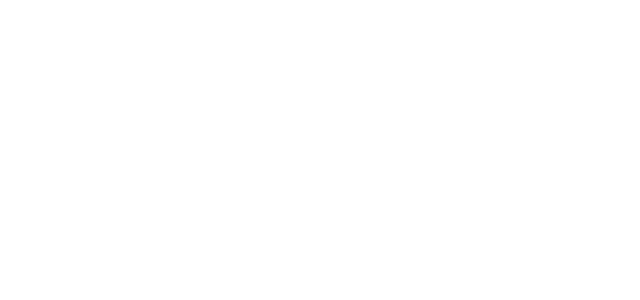
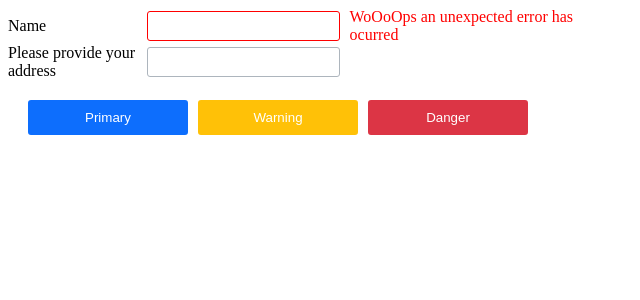
Before and after one commit to jonathan0494/TodoApp, a React (Vite) app: page / in a window 1280 px wide. Shown: the top 300 px of the page, without its empty margins (0-640 px from the left). Built offline with nearby package versions, Linux system fonts and the light colour scheme.

Commit message:
Added UI components: Button and InputField. These will be used in custom ui components as the project continues growing.

```diff
--- a/package.json
+++ b/package.json
@@ -10,7 +10,8 @@
   },
   "dependencies": {
     "react": "^18.2.0",
-    "react-dom": "^18.2.0"
+    "react-dom": "^18.2.0",
+    "styled-components": "^5.3.6"
   },
   "devDependencies": {
     "@types/react": "^18.0.26",
--- a/src/App.jsx
+++ b/src/App.jsx
@@ -1,10 +1,25 @@
-import React from 'react'
+import React, { useState } from 'react'
+import { Button, InputField } from './components/user_interface'
 
 function App() {
-
+  const [value, setValue] = useState('');
   return (
     <div>
-      <marquee>Todo App</marquee>
+      <InputField label="Name"
+                  value={value}
+                  error={{message: "WoOoOps an unexpected error has ocurred"}}
+                  onChange={e => setValue(e.target.value)} />
+      <InputField label="Please provide your address"
+                  value={value}
+                  onChange={e => setValue(e.target.value)} />
+      <div style={{ display: 'flex',
+                    justifyContent: 'space-between',
+                    width: '500px',
+                    margin: '20px'}}>
+        <Button primary>Primary</Button>
+        <Button warning>Warning</Button>
+        <Button danger>Danger</Button>
+      </div>
     </div>
   )
 }
--- /dev/null
+++ b/src/components/user_interface/Button/index.jsx
@@ -0,0 +1,33 @@
+import styled, { css } from 'styled-components'
+
+const Button = styled.button`
+    background: transparent;
+    width: 160px;
+    height: 35px;
+    color: white;
+    border-radius: 3px;
+    padding: 0.25em 1em;
+
+    ${({primary}) => primary && css`
+        background: #0d6efd;
+        border: 2px solid #0d6efd;
+        &:hover {
+            background: #1363DF;
+        }
+    `};
+    ${({warning}) => warning && css`
+        background: #ffc107;
+        border: 2px solid #ffc107;
+        &:hover {
+            background: yellow;
+        }
+    `};
+    ${({danger}) => danger && css`
+        background: #dc3545;
+        border: 2px solid #dc3545;
+        &:hover {
+            background: #f02222;
+        }
+    `};
+`;
+export default Button;
--- /dev/null
+++ b/src/components/user_interface/InputField/InputField.scss
@@ -0,0 +1,14 @@
+.input-field-wrapper {
+    display: grid;
+    grid-template-columns: 2fr 1fr 4fr;
+    column-gap: 10px;
+    align-items: center;
+    width: 600px;
+    > span {
+        color: red;
+    }
+
+    .error, .error:focus {
+        border: 1px solid red;
+    }
+}
--- /dev/null
+++ b/src/components/user_interface/InputField/index.jsx
@@ -0,0 +1,32 @@
+import React from 'react';
+import styled from 'styled-components';
+import './InputField.scss';
+
+const Input = styled.input`
+    padding: 0.5em;
+    outline: none;
+    border: 1px solid #adb5bd;
+    border-radius: 3px;
+    transition: 0.5s;
+    &:focus{
+        border: 1px solid #009EFF;
+    }
+`;
+
+const InputField = (props) => {
+    const { label, error } = props;
+    return (
+        <div className='input-field-wrapper'>
+            { label && <label htmlFor={ label }> { label }</label> }
+            <Input className={error ? 'error' : ''}
+                   type={props.type ?? 'text'}
+                   name={props.name}
+                   value={props.value ?? ''}
+                   placeholder={props.placeholder ?? ''}
+                   onChange={props.onChange} />
+            { error && <span> { error?.message }</span> }
+        </div>
+    );
+};
+
+export default InputField;
--- /dev/null
+++ b/src/components/user_interface/index.js
@@ -0,0 +1,5 @@
+import Button from './Button'
+import InputField from './InputField'
+
+
+export { Button, InputField }
```
Also changed, not shown: 1 other file (tests, documents, lock files or other folders).
